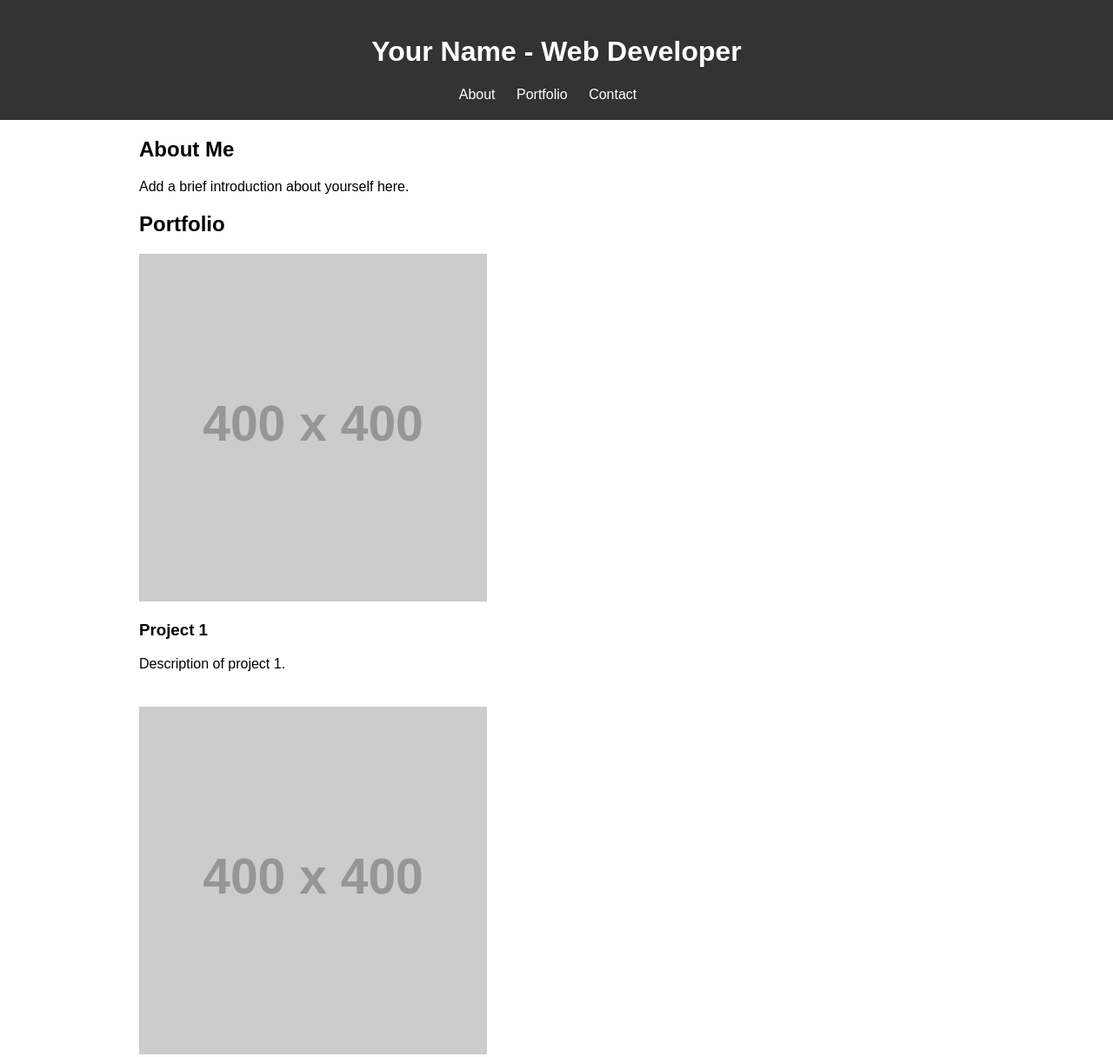
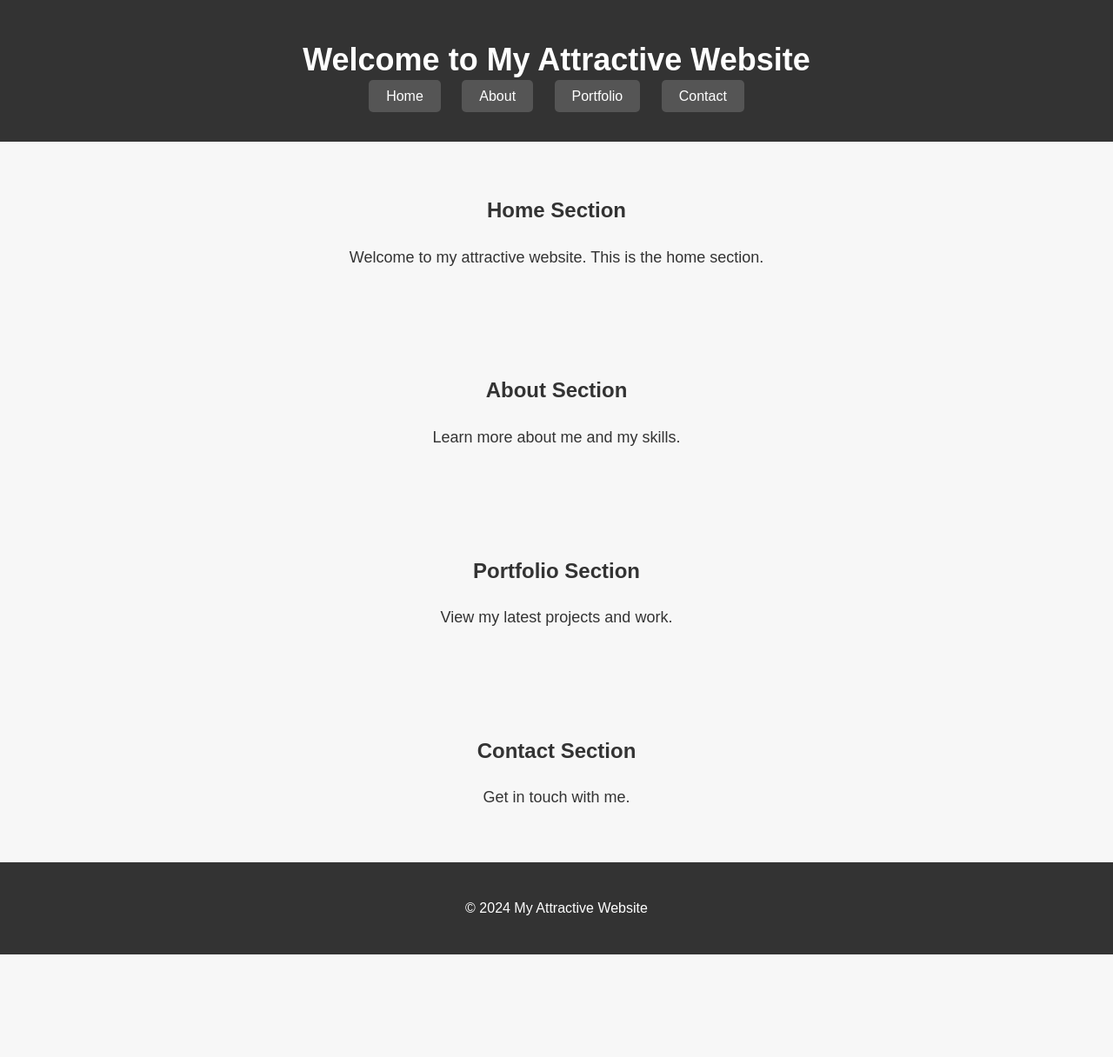
Before and after one commit to Jinal123456789/AI-Made, a plain HTML site: page index.html in a window 1280 px wide. Shown: the top 1216 px of the page at 87% size. After the commit the page ends 1098 px from the top, so only its background shows below. Drawn offline with Linux system fonts and the light colour scheme; placeholder pictures from the web are drawn by us.

Commit message:
Update index.html

```diff
--- a/index.html
+++ b/index.html
@@ -3,94 +3,158 @@
 <head>
     <meta charset="UTF-8">
     <meta name="viewport" content="width=device-width, initial-scale=1.0">
-    <title>Your Portfolio</title>
-    <style>
-        /* Add your CSS styles here */
-        body {
-            font-family: Arial, sans-serif;
-            margin: 0;
-            padding: 0;
-        }
-        header {
-            background-color: #333;
-            color: #fff;
-            padding: 20px;
-            text-align: center;
-        }
-        nav ul {
-            list-style-type: none;
-            margin: 0;
-            padding: 0;
-            text-align: center;
-        }
-        nav ul li {
-            display: inline;
-            margin-right: 20px;
-        }
-        nav ul li a {
-            color: #fff;
-            text-decoration: none;
-        }
-        .container {
-            max-width: 960px;
-            margin: 20px auto;
-            padding: 0 20px;
-        }
-        .portfolio-item {
-            margin-bottom: 40px;
-        }
-        .portfolio-item img {
-            max-width: 100%;
-            height: auto;
-        }
-        footer {
-            background-color: #333;
-            color: #fff;
-            padding: 20px;
-            text-align: center;
-        }
-    </style>
+    <title>My Attractive Website</title>
+    <link rel="stylesheet" href="style.css">
 </head>
 <body>
-    <header>
-        <h1>Your Name - Web Developer</h1>
+
+<header>
+    <div class="container">
+        <h1>Welcome to My Attractive Website</h1>
         <nav>
             <ul>
+                <li><a href="#home">Home</a></li>
                 <li><a href="#about">About</a></li>
                 <li><a href="#portfolio">Portfolio</a></li>
                 <li><a href="#contact">Contact</a></li>
             </ul>
         </nav>
-    </header>
+    </div>
+</header>
 
-    <div id="about" class="container">
-        <h2>About Me</h2>
-        <p>Add a brief introduction about yourself here.</p>
+<section id="home" class="section">
+    <div class="container">
+        <h2>Home Section</h2>
+        <p>Welcome to my attractive website. This is the home section.</p>
     </div>
+</section>
 
-    <div id="portfolio" class="container">
-        <h2>Portfolio</h2>
-        <div class="portfolio-item">
-            <img src="https://via.placeholder.com/400" alt="Project 1">
-            <h3>Project 1</h3>
-            <p>Description of project 1.</p>
-        </div>
-        <div class="portfolio-item">
-            <img src="https://via.placeholder.com/400" alt="Project 2">
-            <h3>Project 2</h3>
-            <p>Description of project 2.</p>
-        </div>
-        <!-- Add more portfolio items as needed -->
+<section id="about" class="section">
+    <div class="container">
+        <h2>About Section</h2>
+        <p>Learn more about me and my skills.</p>
     </div>
+</section>
 
-    <div id="contact" class="container">
-        <h2>Contact Me</h2>
-        <p>Email: your.email@example.com</p>
-        <p>Phone: 123-456-7890</p>
+<section id="portfolio" class="section">
+    <div class="container">
+        <h2>Portfolio Section</h2>
+        <p>View my latest projects and work.</p>
     </div>
+</section>
 
-    <footer>
-        <p>&copy; 2024 Your Name - Web Developer</p>
-    </footer>
+<section id="contact" class="section">
+    <div class="container">
+        <h2>Contact Section</h2>
+        <p>Get in touch with me.</p>
+    </div>
+</section>
+
+<footer>
+    <div class="container">
+        <p>&copy; 2024 My Attractive Website</p>
+    </div>
+</footer>
+
 </body>
 </html>
+<style>
+        /* CSS Styles */
+        /* Reset Styles */
+        * {
+            margin: 0;
+            padding: 0;
+            box-sizing: border-box;
+        }
+
+        /* Body Styles */
+        body {
+            font-family: 'Arial', sans-serif;
+            font-size: 16px;
+            line-height: 1.6;
+            background-color: #f7f7f7;
+            color: #333;
+        }
+
+        /* Container Styles */
+        .container {
+            width: 80%;
+            max-width: 1200px;
+            margin: 0 auto;
+            padding: 20px;
+        }
+
+        /* Header Styles */
+        header {
+            background-color: #333;
+            color: #fff;
+            padding: 20px 0;
+            text-align: center;
+        }
+
+        header h1 {
+            font-size: 36px;
+        }
+
+        /* Navigation Styles */
+        nav ul {
+            list-style: none;
+            text-align: center;
+        }
+
+        nav ul li {
+            display: inline-block;
+            margin: 0 10px;
+        }
+
+        nav ul li a {
+            color: #fff;
+            text-decoration: none;
+            padding: 10px 20px;
+            border-radius: 5px;
+            background-color: #555;
+            transition: background-color 0.3s ease;
+        }
+
+        nav ul li a:hover {
+            background-color: #777;
+        }
+
+        /* Section Styles */
+        section {
+            padding: 40px 0;
+            text-align: center;
+        }
+
+        section h2 {
+            font-size: 24px;
+            margin-bottom: 20px;
+        }
+
+        section p {
+            font-size: 18px;
+        }
+
+        /* Button Styles */
+        .btn {
+            display: inline-block;
+            padding: 10px 20px;
+            border-radius: 5px;
+            text-decoration: none;
+            color: #fff;
+            background-color: #007bff;
+            transition: background-color 0.3s ease;
+        }
+
+        .btn:hover {
+            background-color: #0056b3;
+        }
+
+        /* Footer Styles */
+        footer {
+            background-color: #333;
+            color: #fff;
+            padding: 20px 0;
+            text-align: center;
+        }
+    </style>
```
